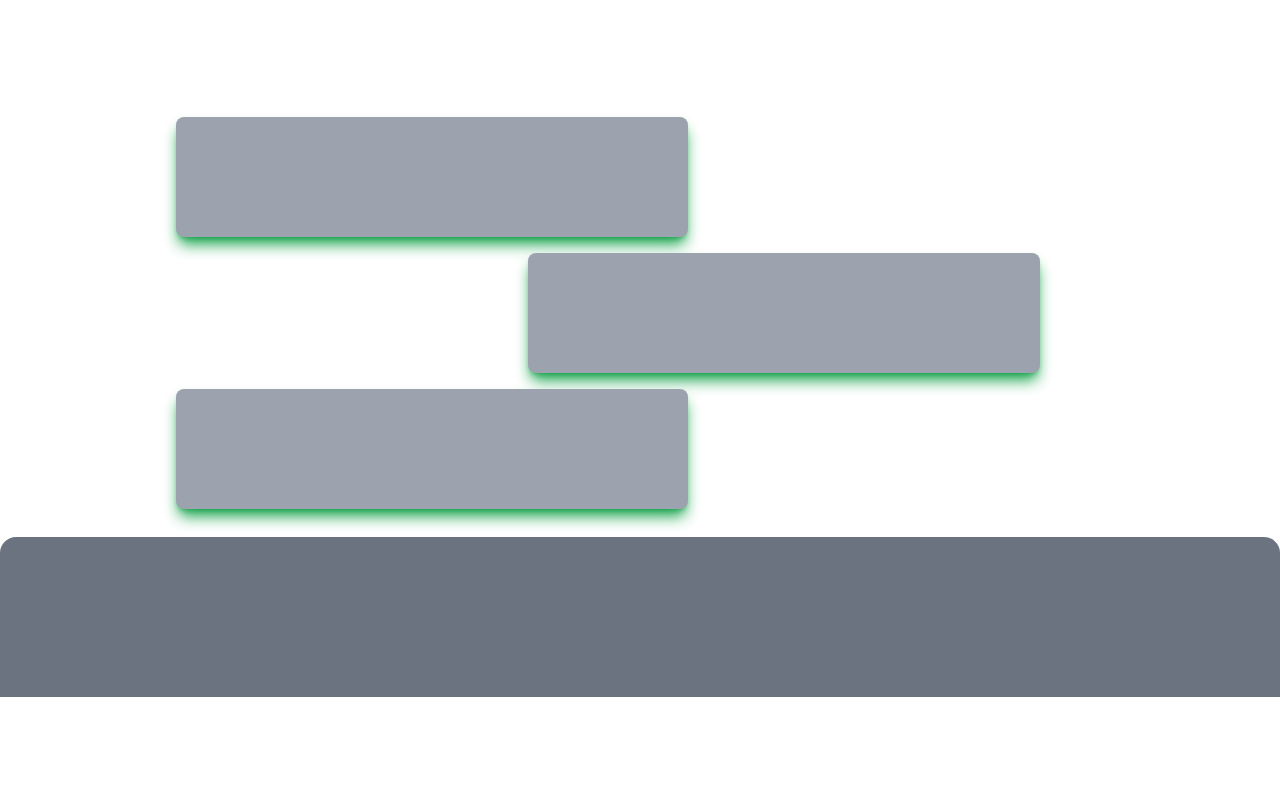
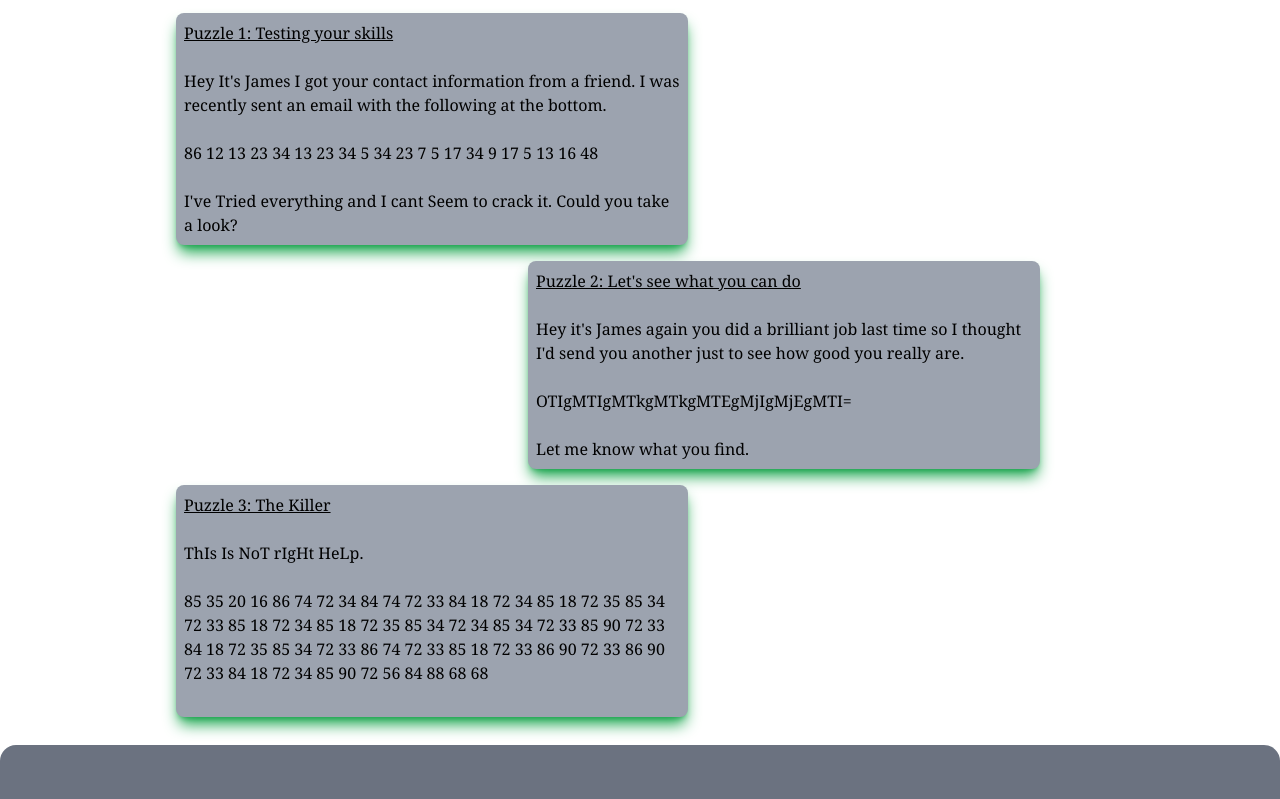
Before and after one commit to JackHarrison225/HobbySite, a plain HTML site: page pages/Puzzles.html in a window 1280 px wide. Shown: the part 91-890 px from the top of the page. Before the commit the page ends 800 px from the top, so only its background shows below. Drawn offline with nearby package versions, Linux system fonts and the light colour scheme.

Commit message:
Finish up Puzzles page.

```diff
--- a/pages/Puzzles.html
+++ b/pages/Puzzles.html
@@ -136,27 +136,50 @@
 
                <div
                class="text-black col-start-2 p-2
-               col-span-3 bg-gray-400
+               col-span-3 bg-gray-400 text-left
                shadow-lg shadow-green-600
                rounded-lg">
-
+                    <h3 class="text-left underline">Puzzle 1: Testing your skills</h3>
+                    <br>
+                    <p>Hey It's James I got your contact information from a friend. I was recently sent an email with the following at the bottom.
+                         <br><br>
+                         86 12 13 23 34 13 23 34 5 34 23 7 5 17 34 9 17 5 13 16 48
+                         <br><br>
+                         I've Tried everything and I cant Seem to crack it. Could you take a look?
+                    </p>
                </div>
 
                <div
                class="text-black col-start-4 p-2
-               col-span-3 bg-gray-400 text-center
+               col-span-3 bg-gray-400 text-left
                max-sm:col-start-2
                max-md:col-start-2
                shadow-green-600 shadow-lg
                rounded-lg">
-
+               <h3 class="text-left underline">Puzzle 2: Let's see what you can do</h3>
+               <br>
+               <p>Hey it's James again you did a brilliant job last time so I thought I'd send you another just to see how good you really are.
+                    <br><br>
+                    OTIgMTIgMTkgMTkgMTEgMjIgMjEgMTI=
+                    <br><br>
+                    Let me know what you find.
+               </p>
                </div>
 
                <div
                class="text-black col-start-2 p-2
-               col-span-3 bg-gray-400
+               col-span-3 bg-gray-400 text-left
                shadow-lg shadow-green-600
                rounded-lg">
+                    <h3 class="text-left underline">Puzzle 3: The Killer</h3>
+                    <br>
+                    <p> ThIs Is NoT rIgHt HeLp.
+                         <br><br>
+                         85 35 20 16 86 74 72 34 84 74 72 33 84 18 72 34 85 18 72 35 85 34 72 33 85 18 72 34 85 18 72 35 85 34 72 34 85 34 72 33 85 90 72 33 84 18 72 35 85 34 72 33 86 74 72 33 85 18 72 33 86 90 72 33 86 90 72 33 84 18 72 34 85 90 72 56 84 88 68 68
+                         <br><br>
+
+                    </p>
+               </div>
 
                </div>
 
```
Also changed, not shown: pages/Test.html (+1 -1 lines).
